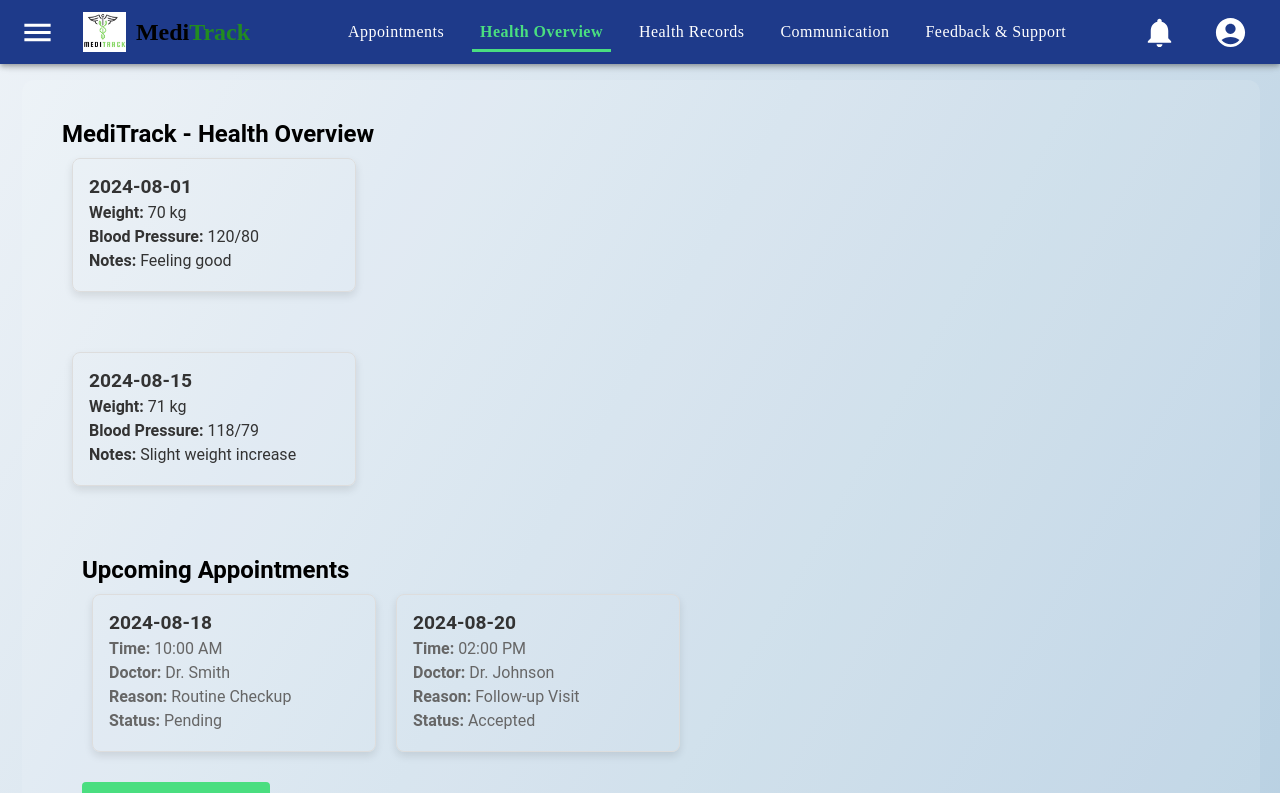
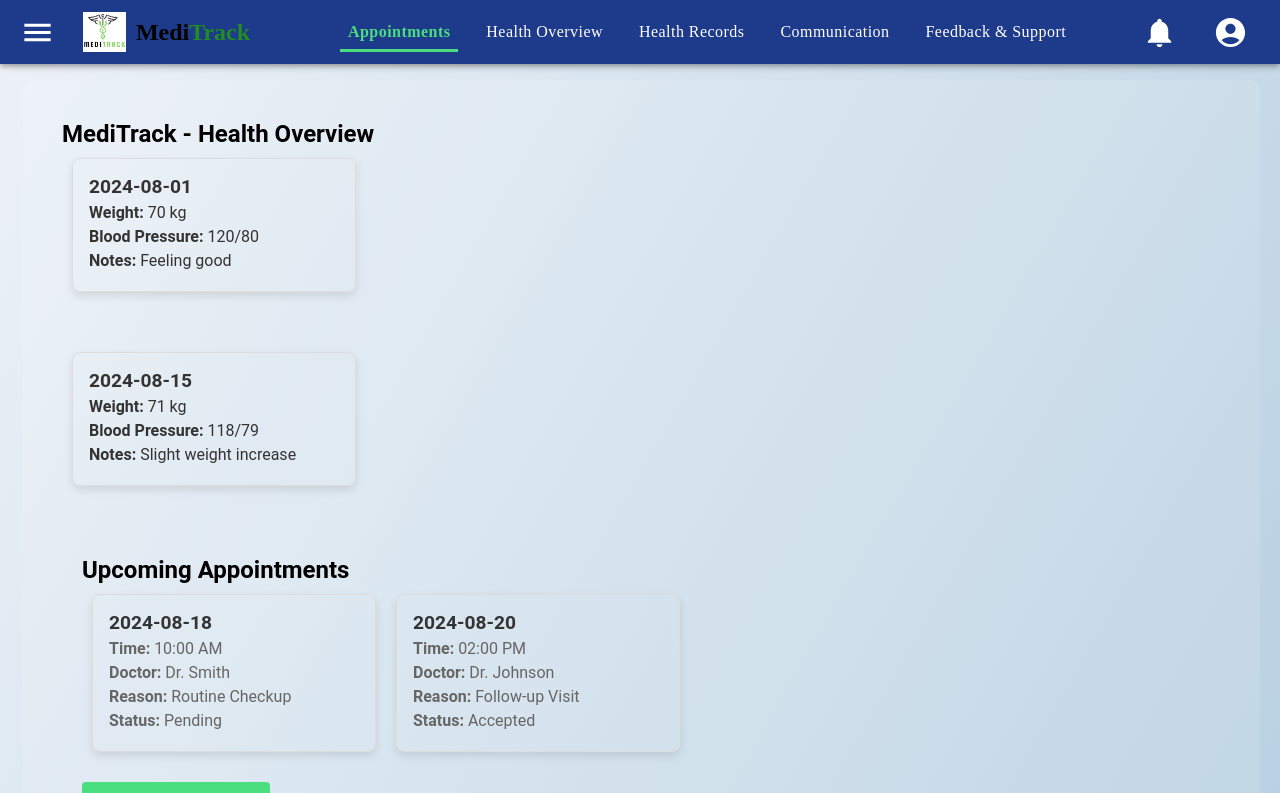
Before and after one commit to Anidipta/Status-Code-1, a React (Create React App) app in the folder patient_dashboard/: page /health-overview in a window 1280 px wide. Shown: the top 793 px of the page. Built offline with nearby package versions, Linux system fonts and the light colour scheme; a web font is replaced by a local one.

Commit message:
Update TopNavBar.js

```diff
--- a/patient_dashboard/src/components/TopNavBar.js
+++ b/patient_dashboard/src/components/TopNavBar.js
@@ -25,9 +25,11 @@ const TopNavBar = ({ notification, unreadCount, setUnreadCount, profileImage })
       setActiveMenu('Health Records');
     } else if (path.includes('/appointments')) {
       setActiveMenu('Appointments');
-    } else if (path.includes('/health-overview')) {
-      setActiveMenu('Health Overview');
-    } else if (path.includes('/communication')) {
+    } //else if (path.includes('/health-overview'))
+      //{
+      //setActiveMenu('Health Overview');
+    //}
+        else if (path.includes('/communication')) {
       setActiveMenu('Communication');
     } else if (path.includes('/feedback-support')) {
       setActiveMenu('Feedback & Support');
@@ -48,9 +50,12 @@ const TopNavBar = ({ notification, unreadCount, setUnreadCount, profileImage })
       navigate('/health-records');
     } else if (text === 'Appointments') {
       navigate('/appointments');
-    } else if (text === 'Health Overview') {
-      navigate('/health-overview');
-    } else if (text === 'Communication') {
+    }
+    //else if (text === 'Health Overview')
+    //{
+    //navigate('/health-overview');
+    //}
+    else if (text === 'Communication') {
       navigate('/communication');
     } else if (text === 'Feedback & Support') {
       navigate('/feedback-support');
```
